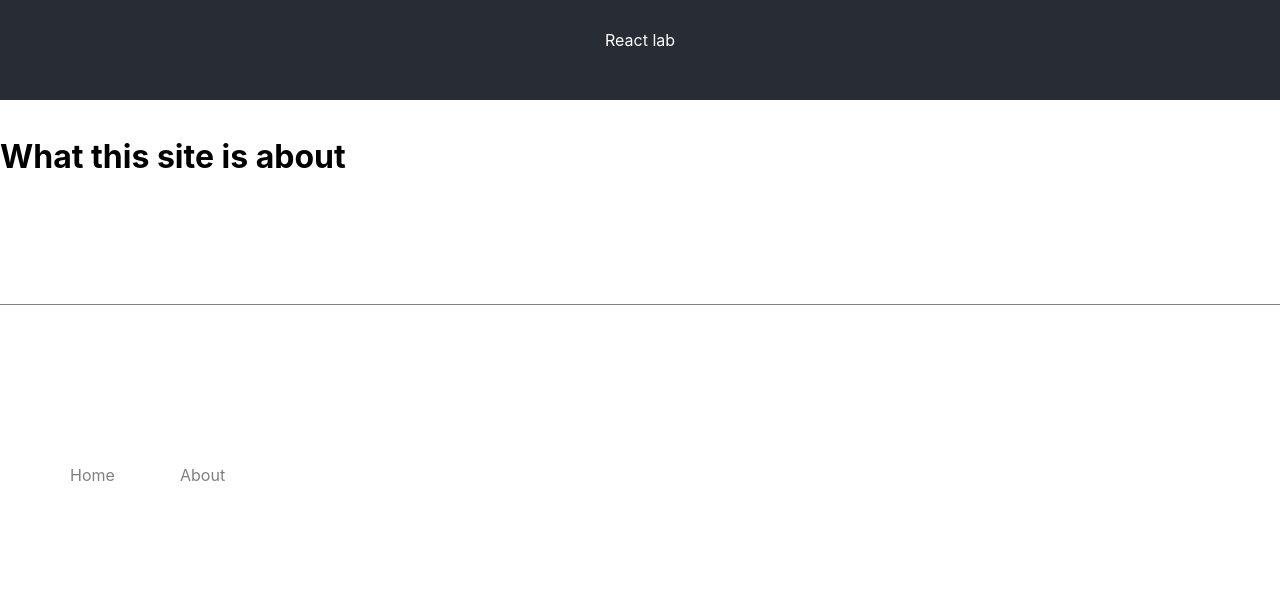
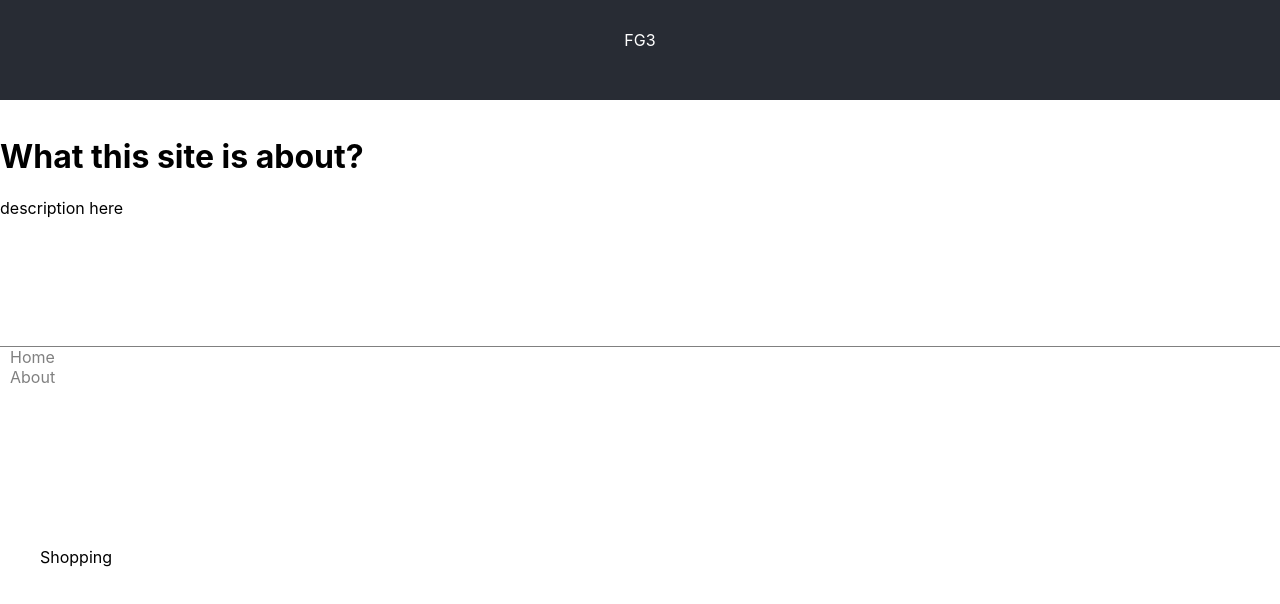
Before and after one commit to DenisV868/DenisV868.github.io, a React (Create React App) app: page /about in a window 1280 px wide. Shown: the top 604 px of the page. Built offline with nearby package versions, Linux system fonts and the light colour scheme.

Commit message:
Starting E-commerce

```diff
--- a/src/About.tsx
+++ b/src/About.tsx
@@ -2,10 +2,12 @@ import React from "react";
 
 const About = () => {
 
-    return<h1>
-        What this site is about
-    </h1>
-
+    return<div>
+        <h1>
+            What this site is about?
+        </h1>
+        <p>description here</p>
+    </div>
 }
 
 
--- a/src/App.css
+++ b/src/App.css
@@ -130,6 +130,13 @@ ul>li{
 .home{
   text-decoration: none;
   color: grey;
+  margin-left:10px ;
+}
+
+.about{
+  text-decoration: none;
+  color: grey;
+  margin-left:10px ;
 }
 
 footer{
--- a/src/App.tsx
+++ b/src/App.tsx
@@ -16,7 +16,7 @@ function App() {
             <div className="App">
                 <header className="App-header">
                     <p>
-                        React lab
+                        FG3
                     </p>
                 </header>
                 <Routes>
@@ -27,16 +27,22 @@ function App() {
             </div>
             <footer>
                 <div>
-                    <ul>
-                        <li>
-                            <Link to="/" className="home">Home</Link>
-                        </li>
-                        <li>
-                            <Link to="/about" className="home">About</Link>
-                        </li>
+
+                    <div>
+                        <Link to="/" className="home">Home</Link>
+                    </div>
+                    <div>
+                        <Link to="/about" className="about">About</Link>
+                    </div>
+                    <div>
+
+                    </div>
+                    <ul>Shopping
+
                         <li>
 
                         </li>
+
                     </ul>
                 </div>
             </footer>
```
